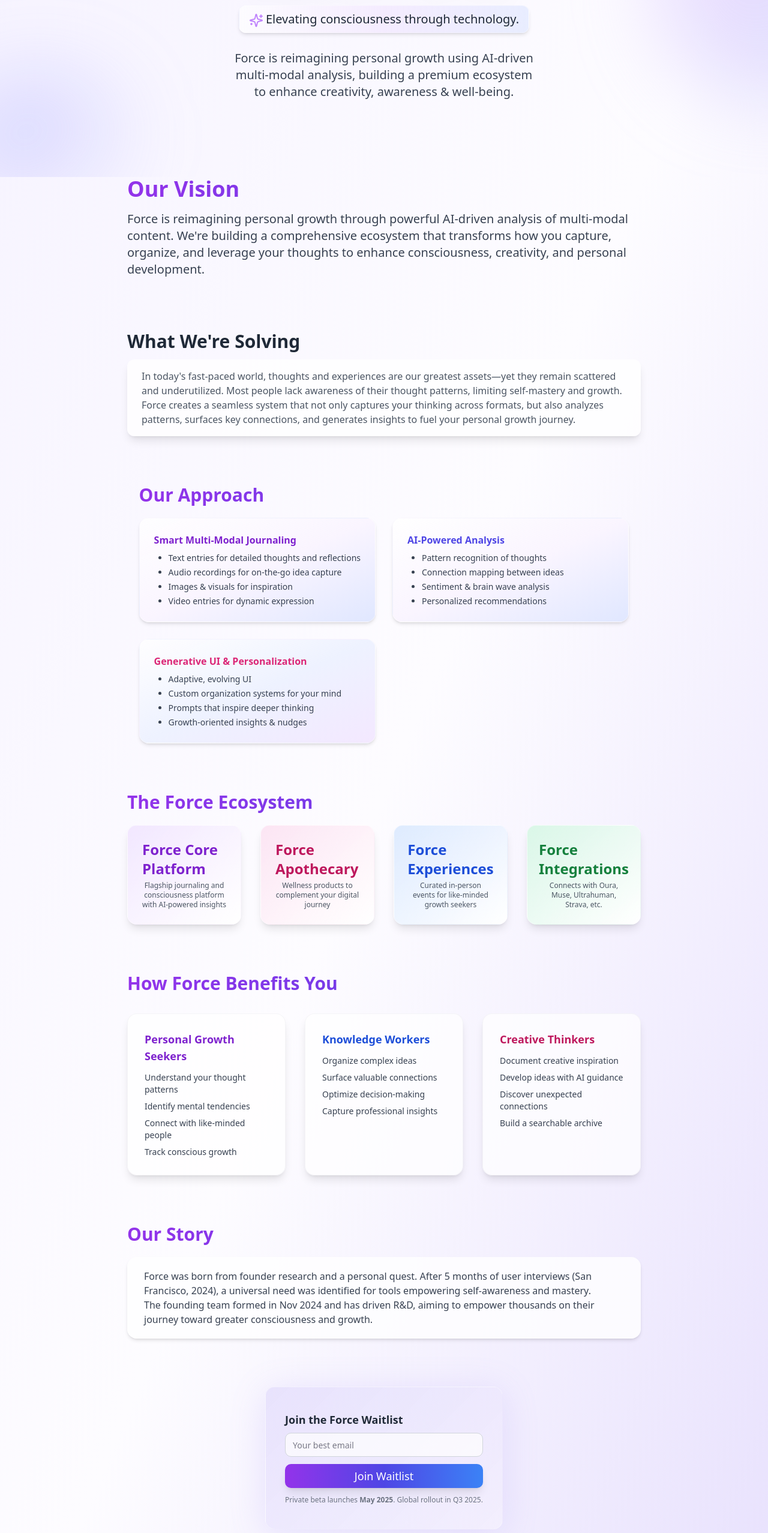
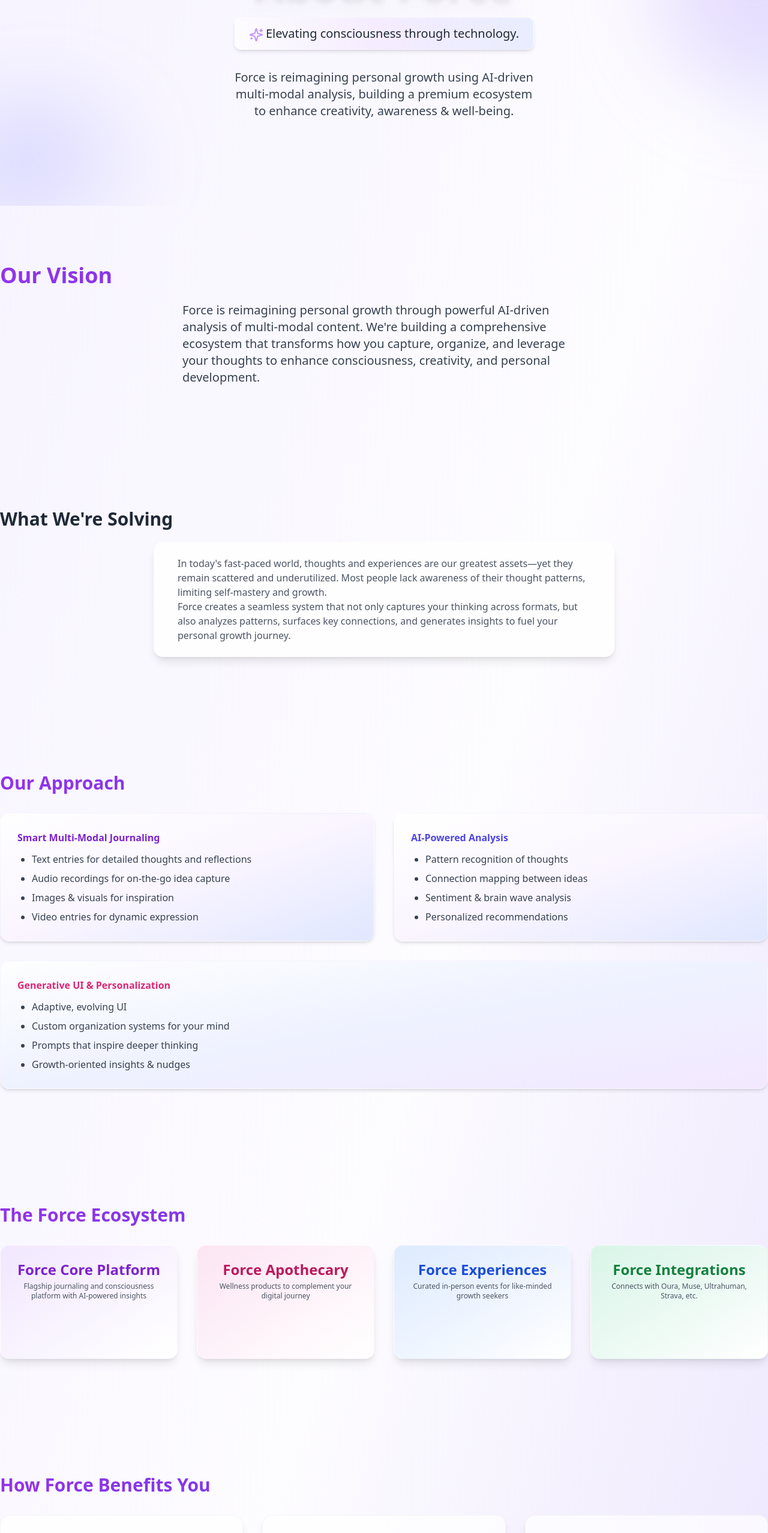
Before and after one commit to AllMightLegend/force-about-page, a React (Vite) app: page /about in a window 1280 px wide. Shown: the part 211-2766 px from the top of the page at 60% size. Built offline with nearby package versions, Linux system fonts and the light colour scheme.

Commit message:
Fix: Improve spacing and layout of UI components
Adjust spacing and layout across various UI components for better visual presentation and user experience.

```diff
--- a/src/components/WaitlistForm.tsx
+++ b/src/components/WaitlistForm.tsx
@@ -1,4 +1,3 @@
-
 import { useRef, useState } from "react";
 import { useForm } from "react-hook-form";
 import { z } from "zod";
@@ -27,7 +26,7 @@ export default function WaitlistForm() {
       toast({
         title: "You're on the waitlist!",
         description: "We'll reach out as soon as access is available.",
-        variant: "default", // Changed from "success" to "default"
+        variant: "default",
       });
       reset();
       setLoading(false);
@@ -42,13 +41,13 @@ export default function WaitlistForm() {
       whileInView={{ opacity: 1, y: 0 }}
       viewport={{ once: true }}
       transition={{ duration: 0.8, delay: 0.1 }}
-      className="w-full max-w-md mx-auto glass-morphism px-8 py-10 rounded-2xl shadow-2xl border border-white/30 relative"
+      className="w-full max-w-lg mx-auto glass-morphism px-10 py-12 rounded-2xl shadow-2xl border border-white/30 relative mb-2"
       style={{
         background: "linear-gradient(135deg, rgba(155,135,245,0.18) 0%, rgba(255,255,255,0.15) 100%)",
         boxShadow: "0 8px 60px 0 rgba(155,135,245,0.19)",
       }}
     >
-      <label htmlFor="email" className="block text-lg font-semibold mb-2 text-gradient-primary">
+      <label htmlFor="email" className="block text-2xl font-semibold mb-5 text-gradient-primary">
         Join the Force Waitlist
       </label>
       <Input
@@ -58,7 +57,7 @@ export default function WaitlistForm() {
         placeholder="Your best email"
         {...register("email")}
         aria-invalid={!!formState.errors.email}
-        className="mb-3 bg-white/70 border-gray-300 focus:border-primary/70 shadow-none transition placeholder-gray-400"
+        className="mb-4 bg-white/70 border-gray-300 focus:border-primary/70 shadow-none transition placeholder-gray-400 text-lg"
         disabled={loading}
       />
       {formState.errors.email && (
@@ -70,7 +69,7 @@ export default function WaitlistForm() {
         <Button
           type="submit"
           disabled={loading}
-          className="w-full text-lg py-2 bg-gradient-to-r from-purple-600 via-indigo-600 to-blue-500 shadow-lg hover:shadow-2xl hover:-translate-y-[2px] transition-all"
+          className="w-full text-lg py-3 bg-gradient-to-r from-purple-600 via-indigo-600 to-blue-500 shadow-lg hover:shadow-2xl hover:-translate-y-[2px] transition-all"
         >
           {loading ? (
             <span className="inline-flex gap-2 items-center">
@@ -82,7 +81,7 @@ export default function WaitlistForm() {
           )}
         </Button>
       </motion.div>
-      <div className="pt-3 text-center text-xs text-gray-500 dark:text-gray-400">
+      <div className="pt-5 text-center text-base text-gray-500 dark:text-gray-400">
         Private beta launches <strong>May 2025</strong>. Global rollout in Q3 2025.
       </div>
     </motion.form>
--- a/src/pages/AboutPage.tsx
+++ b/src/pages/AboutPage.tsx
@@ -1,10 +1,8 @@
-
 import { motion, HTMLMotionProps } from "framer-motion";
 import SocialLinks from "@/components/SocialLinks";
 import WaitlistForm from "@/components/WaitlistForm";
 import { Sparkles } from "lucide-react";
 
-// Fixed the type definition to use HTMLMotionProps for the section element
 const Section = ({ children, ...rest }: HTMLMotionProps<"section">) => {
   return (
     <motion.section
@@ -23,12 +21,12 @@ const Section = ({ children, ...rest }: HTMLMotionProps<"section">) => {
 const AboutPage = () => (
   <div className="min-h-screen flex flex-col bg-gradient-to-br from-[#f6f3ff] via-[#fdfcff] to-[#e7e0fd] dark:from-[#1a1f2c] dark:via-gray-900 dark:to-black text-gray-800 dark:text-gray-100">
     {/* Hero */}
-    <div className="relative flex flex-col items-center justify-center text-center py-32 overflow-hidden">
+    <div className="relative flex flex-col items-center justify-center text-center py-36 px-4 md:px-0 overflow-hidden">
       <motion.h1
         initial={{ opacity: 0, scale: 0.93, y: 20 }}
         animate={{ opacity: 1, scale: 1, y: 0 }}
         transition={{ duration: 0.8 }}
-        className="text-5xl md:text-6xl lg:text-7xl font-extrabold mb-5 bg-gradient-to-br from-purple-600 via-indigo-500 to-blue-600 bg-clip-text text-transparent drop-shadow-xl"
+        className="text-5xl md:text-6xl lg:text-7xl font-extrabold mb-6 bg-gradient-to-br from-purple-600 via-indigo-500 to-blue-600 bg-clip-text text-transparent drop-shadow-xl"
       >
         About Force
       </motion.h1>
@@ -36,13 +34,13 @@ const AboutPage = () => (
         initial={{ opacity: 0, y: 28 }}
         animate={{ opacity: 1, y: 0 }}
         transition={{ duration: 0.9, delay: 0.2 }}
-        className="max-w-xl mx-auto text-lg md:text-xl text-balance"
+        className="max-w-2xl mx-auto text-lg md:text-xl text-balance"
       >
-        <span className="inline-block relative bg-gradient-to-r from-white/60 via-purple-100/80 to-indigo-100/70 px-4 py-2 rounded-xl shadow-md border border-white/30 backdrop-blur-md mb-2">
+        <span className="inline-block relative bg-gradient-to-r from-white/60 via-purple-100/80 to-indigo-100/70 px-6 py-3 rounded-xl shadow-md border border-white/30 backdrop-blur-md mb-2">
           <Sparkles className="text-purple-400 inline-block mr-1 animate-pulse" />
           Elevating consciousness through technology.
         </span>
-        <p className="mt-5 font-medium text-gray-700 dark:text-gray-300">
+        <p className="mt-6 font-medium text-gray-700 dark:text-gray-300">
           Force is reimagining personal growth using AI-driven multi-modal analysis, building a premium ecosystem to enhance creativity, awareness & well-being.
         </p>
       </motion.div>
@@ -60,21 +58,21 @@ const AboutPage = () => (
       />
     </div>
     {/* Vision */}
-    <Section>
-      <h2 className="text-4xl font-bold mb-4 text-gradient">Our Vision</h2>
-      <p className="text-xl mb-2 text-gray-700 dark:text-gray-300">
+    <Section className="py-16 md:py-24">
+      <h2 className="text-4xl font-bold mb-6 text-gradient">Our Vision</h2>
+      <p className="text-xl mb-3 text-gray-700 dark:text-gray-300 max-w-2xl mx-auto">
         Force is reimagining personal growth through powerful AI-driven analysis of multi-modal content. We're building a comprehensive ecosystem that transforms how you capture, organize, and leverage your thoughts to enhance consciousness, creativity, and personal development.
       </p>
     </Section>
     {/* What We're Solving */}
-    <Section>
-      <h2 className="text-3xl font-bold mb-3">What We're Solving</h2>
+    <Section className="py-16 md:py-24">
+      <h2 className="text-3xl font-bold mb-5">What We're Solving</h2>
       <motion.div
         initial={{ opacity: 0, x: 30 }}
         whileInView={{ opacity: 1, x: 0 }}
         viewport={{ once: true }}
         transition={{ duration: 0.7, delay: 0.11 }}
-        className="prose prose-lg text-gray-600 dark:text-gray-300 bg-white/80 dark:bg-gray-900/60 px-6 py-4 rounded-xl shadow-lg"
+        className="prose prose-lg text-gray-600 dark:text-gray-300 bg-white/80 dark:bg-gray-900/60 px-7 md:px-10 py-6 rounded-2xl shadow-lg mx-auto max-w-3xl"
       >
         <p>
           In today's fast-paced world, thoughts and experiences are our greatest assets—yet they remain scattered and underutilized. Most people lack awareness of their thought patterns, limiting self-mastery and growth.
@@ -85,16 +83,15 @@ const AboutPage = () => (
       </motion.div>
     </Section>
     {/* Our Approach */}
-    <Section>
-      <h2 className="text-3xl font-bold mb-5 text-gradient">Our Approach</h2>
-      {/* Feature grid */}
-      <div className="grid gap-7 md:grid-cols-2">
+    <Section className="py-16 md:py-24">
+      <h2 className="text-3xl font-bold mb-8 text-gradient">Our Approach</h2>
+      <div className="grid gap-8 md:grid-cols-2">
         <motion.div
           whileHover={{ y: -6, scale: 1.03 }}
-          className="p-6 rounded-2xl bg-gradient-to-br from-white/80 via-purple-50 to-indigo-100 dark:from-gray-900/80 dark:to-black/70 shadow-md border border-white/30 transition-all"
+          className="p-7 rounded-2xl bg-gradient-to-br from-white/80 via-purple-50 to-indigo-100 dark:from-gray-900/80 dark:to-black/70 shadow-md border border-white/30 transition-all"
         >
-          <h3 className="font-semibold mb-2 text-purple-700 dark:text-purple-300">Smart Multi-Modal Journaling</h3>
-          <ul className="list-disc pl-6 text-sm text-gray-700 dark:text-gray-300 space-y-1">
+          <h3 className="font-semibold mb-3 text-purple-700 dark:text-purple-300">Smart Multi-Modal Journaling</h3>
+          <ul className="list-disc pl-6 text-base text-gray-700 dark:text-gray-300 space-y-2">
             <li>Text entries for detailed thoughts and reflections</li>
             <li>Audio recordings for on-the-go idea capture</li>
             <li>Images &amp; visuals for inspiration</li>
@@ -103,10 +100,10 @@ const AboutPage = () => (
         </motion.div>
         <motion.div
           whileHover={{ y: -6, scale: 1.03 }}
-          className="p-6 rounded-2xl bg-gradient-to-br from-white/80 via-purple-50 to-indigo-100 dark:from-gray-900/80 dark:to-black/70 shadow-md border border-white/30 transition-all"
+          className="p-7 rounded-2xl bg-gradient-to-br from-white/80 via-purple-50 to-indigo-100 dark:from-gray-900/80 dark:to-black/70 shadow-md border border-white/30 transition-all"
         >
-          <h3 className="font-semibold mb-2 text-indigo-600 dark:text-indigo-300">AI-Powered Analysis</h3>
-          <ul className="list-disc pl-6 text-sm text-gray-700 dark:text-gray-300 space-y-1">
+          <h3 className="font-semibold mb-3 text-indigo-600 dark:text-indigo-300">AI-Powered Analysis</h3>
+          <ul className="list-disc pl-6 text-base text-gray-700 dark:text-gray-300 space-y-2">
             <li>Pattern recognition of thoughts</li>
             <li>Connection mapping between ideas</li>
             <li>Sentiment &amp; brain wave analysis</li>
@@ -115,10 +112,10 @@ const AboutPage = () => (
         </motion.div>
         <motion.div
           whileHover={{ y: -6, scale: 1.03 }}
-          className="p-6 rounded-2xl bg-gradient-to-br from-white/80 via-indigo-50 to-purple-100 dark:from-gray-900/80 dark:to-black/70 shadow-md border border-white/30 transition-all"
+          className="p-7 rounded-2xl bg-gradient-to-br from-white/80 via-indigo-50 to-purple-100 dark:from-gray-900/80 dark:to-black/70 shadow-md border border-white/30 transition-all md:col-span-2"
         >
-          <h3 className="font-semibold mb-2 text-pink-600 dark:text-pink-300">Generative UI & Personalization</h3>
-          <ul className="list-disc pl-6 text-sm text-gray-700 dark:text-gray-300 space-y-1">
+          <h3 className="font-semibold mb-3 text-pink-600 dark:text-pink-300">Generative UI & Personalization</h3>
+          <ul className="list-disc pl-6 text-base text-gray-700 dark:text-gray-300 space-y-2">
             <li>Adaptive, evolving UI</li>
             <li>Custom organization systems for your mind</li>
             <li>Prompts that inspire deeper thinking</li>
@@ -128,32 +125,32 @@ const AboutPage = () => (
       </div>
     </Section>
     {/* The Force Ecosystem */}
-    <Section>
-      <h2 className="text-3xl font-bold mb-5 text-gradient">The Force Ecosystem</h2>
+    <Section className="py-16 md:py-24">
+      <h2 className="text-3xl font-bold mb-8 text-gradient">The Force Ecosystem</h2>
       <div className="grid gap-8 sm:grid-cols-2 lg:grid-cols-4">
-        <motion.div whileHover={{ y: -7, scale: 1.05 }} className="p-6 flex flex-col items-center rounded-2xl bg-gradient-to-br from-purple-200/50 to-white dark:from-purple-900/50 dark:to-black/70 shadow-lg border border-white/30">
+        <motion.div whileHover={{ y: -7, scale: 1.05 }} className="p-6 flex flex-col items-center rounded-2xl bg-gradient-to-br from-purple-200/50 to-white dark:from-purple-900/50 dark:to-black/70 shadow-lg border border-white/30 min-h-[190px]">
           <span className="text-2xl font-bold mb-1 text-purple-700">Force Core Platform</span>
           <p className="text-xs text-gray-600 text-center dark:text-gray-400">Flagship journaling and consciousness platform with AI-powered insights</p>
         </motion.div>
-        <motion.div whileHover={{ y: -7, scale: 1.05 }} className="p-6 flex flex-col items-center rounded-2xl bg-gradient-to-br from-pink-200/50 to-white dark:from-pink-900/40 dark:to-black/70 shadow-lg border border-white/30">
+        <motion.div whileHover={{ y: -7, scale: 1.05 }} className="p-6 flex flex-col items-center rounded-2xl bg-gradient-to-br from-pink-200/50 to-white dark:from-pink-900/40 dark:to-black/70 shadow-lg border border-white/30 min-h-[190px]">
           <span className="text-2xl font-bold mb-1 text-pink-700">Force Apothecary</span>
           <p className="text-xs text-gray-600 text-center dark:text-gray-400">Wellness products to complement your digital journey</p>
         </motion.div>
-        <motion.div whileHover={{ y: -7, scale: 1.05 }} className="p-6 flex flex-col items-center rounded-2xl bg-gradient-to-br from-blue-200/50 to-white dark:from-blue-900/40 dark:to-black/70 shadow-lg border border-white/30">
+        <motion.div whileHover={{ y: -7, scale: 1.05 }} className="p-6 flex flex-col items-center rounded-2xl bg-gradient-to-br from-blue-200/50 to-white dark:from-blue-900/40 dark:to-black/70 shadow-lg border border-white/30 min-h-[190px]">
           <span className="text-2xl font-bold mb-1 text-blue-700">Force Experiences</span>
           <p className="text-xs text-gray-600 text-center dark:text-gray-400">Curated in-person events for like-minded growth seekers</p>
         </motion.div>
-        <motion.div whileHover={{ y: -7, scale: 1.05 }} className="p-6 flex flex-col items-center rounded-2xl bg-gradient-to-br from-green-200/50 to-white dark:from-green-900/40 dark:to-black/70 shadow-lg border border-white/30">
+        <motion.div whileHover={{ y: -7, scale: 1.05 }} className="p-6 flex flex-col items-center rounded-2xl bg-gradient-to-br from-green-200/50 to-white dark:from-green-900/40 dark:to-black/70 shadow-lg border border-white/30 min-h-[190px]">
           <span className="text-2xl font-bold mb-1 text-green-700">Force Integrations</span>
           <p className="text-xs text-gray-600 text-center dark:text-gray-400">Connects with Oura, Muse, Ultrahuman, Strava, etc.</p>
         </motion.div>
       </div>
     </Section>
     {/* Benefits */}
-    <Section>
+    <Section className="py-16 md:py-24">
       <h2 className="text-3xl font-bold mb-8 text-gradient">How Force Benefits You</h2>
       <div className="grid md:grid-cols-3 gap-8">
-        <motion.div whileHover={{ scale: 1.05 }} className="rounded-2xl p-7 bg-white/70 dark:bg-gray-900/60 shadow-lg border border-gray-200/40 dark:border-gray-700/60">
+        <motion.div whileHover={{ scale: 1.05 }} className="rounded-2xl p-7 bg-white/70 dark:bg-gray-900/60 shadow-lg border border-gray-200/40 dark:border-gray-700/60 min-h-[185px]">
           <span className="font-semibold text-lg text-purple-700">Personal Growth Seekers</span>
           <ul className="mt-3 text-sm text-gray-700 dark:text-gray-300 space-y-2">
             <li>Understand your thought patterns</li>
@@ -162,7 +159,7 @@ const AboutPage = () => (
             <li>Track conscious growth</li>
           </ul>
         </motion.div>
-        <motion.div whileHover={{ scale: 1.05 }} className="rounded-2xl p-7 bg-white/70 dark:bg-gray-900/60 shadow-lg border border-gray-200/40 dark:border-gray-700/60">
+        <motion.div whileHover={{ scale: 1.05 }} className="rounded-2xl p-7 bg-white/70 dark:bg-gray-900/60 shadow-lg border border-gray-200/40 dark:border-gray-700/60 min-h-[185px]">
           <span className="font-semibold text-lg text-blue-700">Knowledge Workers</span>
           <ul className="mt-3 text-sm text-gray-700 dark:text-gray-300 space-y-2">
             <li>Organize complex ideas</li>
@@ -171,7 +168,7 @@ const AboutPage = () => (
             <li>Capture professional insights</li>
           </ul>
         </motion.div>
-        <motion.div whileHover={{ scale: 1.05 }} className="rounded-2xl p-7 bg-white/70 dark:bg-gray-900/60 shadow-lg border border-gray-200/40 dark:border-gray-700/60">
+        <motion.div whileHover={{ scale: 1.05 }} className="rounded-2xl p-7 bg-white/70 dark:bg-gray-900/60 shadow-lg border border-gray-200/40 dark:border-gray-700/60 min-h-[185px]">
           <span className="font-semibold text-lg text-pink-700">Creative Thinkers</span>
           <ul className="mt-3 text-sm text-gray-700 dark:text-gray-300 space-y-2">
             <li>Document creative inspiration</li>
@@ -183,14 +180,14 @@ const AboutPage = () => (
       </div>
     </Section>
     {/* Story */}
-    <Section>
-      <h2 className="text-3xl font-bold mb-5 text-gradient">Our Story</h2>
+    <Section className="py-16 md:py-24">
+      <h2 className="text-3xl font-bold mb-6 text-gradient">Our Story</h2>
       <motion.div
         initial={{ opacity: 0, x: -30 }}
         whileInView={{ opacity: 1, x: 0 }}
         viewport={{ once: true }}
         transition={{ duration: 0.75, delay: 0.11 }}
-        className="prose prose-lg text-gray-700 dark:text-gray-300 bg-white/80 dark:bg-gray-900/60 px-7 py-5 rounded-2xl shadow-md"
+        className="prose prose-lg text-gray-700 dark:text-gray-300 bg-white/80 dark:bg-gray-900/60 px-7 md:px-10 py-6 rounded-2xl shadow-md mx-auto max-w-3xl"
       >
         <p>
           Force was born from founder research and a personal quest. After 5 months of user interviews (San Francisco, 2024), a universal need was identified for tools empowering self-awareness and mastery.
@@ -201,14 +198,14 @@ const AboutPage = () => (
       </motion.div>
     </Section>
     {/* Waitlist Signup */}
-    <Section>
+    <Section className="py-16 md:py-24">
       <WaitlistForm />
     </Section>
     {/* Social Links */}
-    <Section>
-      <h3 className="text-xl font-semibold text-gradient mb-2 text-center">Let’s connect</h3>
+    <Section className="py-10 md:py-16">
+      <h3 className="text-xl font-semibold text-gradient mb-4 text-center">Let’s connect</h3>
       <SocialLinks />
-      <div className="mt-6 text-sm text-center text-gray-500 dark:text-gray-400">
+      <div className="mt-8 text-sm text-center text-gray-500 dark:text-gray-400">
         Team in India &mdash; Global launch Q3 2025.
       </div>
     </Section>
```
